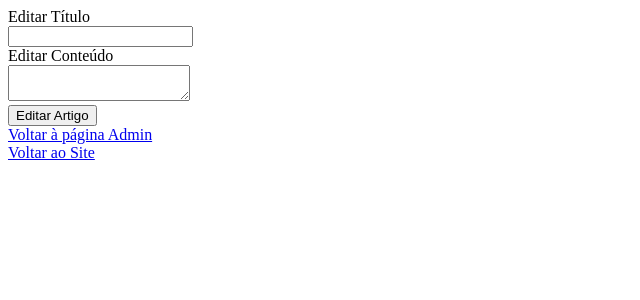
After one commit to PAVasconcelos/consumidor_consciente, a PHP site: page /views/edit_post.php in a window 1280 px wide. The commit adds this page. Shown: the top 300 px of the page, without its empty margins (0-640 px from the left). Run offline with PHP 8.4, Linux system fonts and the light colour scheme; the template is opened without the code that fills it, so the values that code supplies are empty; some libraries are stand-ins or nearby versions.

Commit message:
Edit Working

```diff
--- a/controllers/boss.php
+++ b/controllers/boss.php
@@ -33,8 +33,8 @@ if(empty($_SESSION["name"])) {
     header("Location: /boss/create");
 
 } else if($url_parts[2] === "edit") {
-
-    require("views/preview.php");
+    $post = $postModel->getPost($url_parts[3]);
+    require("views/edit_post.php");
 
 } else {
     header("Location: /boss/create");
@@ -48,7 +48,9 @@ if(isset($_POST["send"])) {
         header("Location: /boss/create");
 
     }
+
 }
+
 
 //if($url_parts[2] === "creat" && !empty($_SESSION["name"]) ) {
 //    require("views/creat.php");
--- /dev/null
+++ b/views/edit_post.php
@@ -0,0 +1,26 @@
+<!DOCTYPE html>
+<html lang="pt">
+    <head>
+        <meta charset="utf-8">
+        <title>Login</title>
+    </head>
+    <body>
+        <form method="POST" action="<?=$_SERVER["REQUEST_URI"]?>" enctype="multipart/form-data">
+            <div class="field-container display-flex flex-column">
+                <label for="title">Editar Título</label><br>
+                <input type="text" name="title" maxlength="200" autocomplete="off" value="<?=$post["post_title"]?>">
+            </div>
+            <div class="field-container display-flex flex-column">
+                <label for="content">Editar Conteúdo</label><br>
+                    <textarea name="content" maxlength="65535"><?=$post["post_message"]?></textarea>
+            </div>
+            <div class="field-container submit-container">
+                <button class="create-btn" type="submit" name="send">Editar Artigo</button>
+            </div>
+            <nav>
+                <a href="<?=BASE_PATH?>boss/">Voltar à página Admin</a><br>
+                <a href="<?=BASE_PATH?>">Voltar ao Site</a>
+            </nav>
+        </form>
+    </body>
+</html>
--- a/views/login.php
+++ b/views/login.php
@@ -3,11 +3,14 @@
     <head>
         <meta charset="utf-8">
         <title>Login</title>
+        <?php require("layouts/head.php")?>
     </head>
     <body>
 <?php
     if(isset($message)) {
-        echo '<p role="alert">' . $message . '</p>';
+        echo'
+            <span>' . $message . '</span>
+        ';
     }
 ?>
         <h1>Efectuar Login</h1>
```
Also changed, not shown: models/posts.php (+9 -5 lines), views/delete_post.php (deleted, +0 -23 lines).
